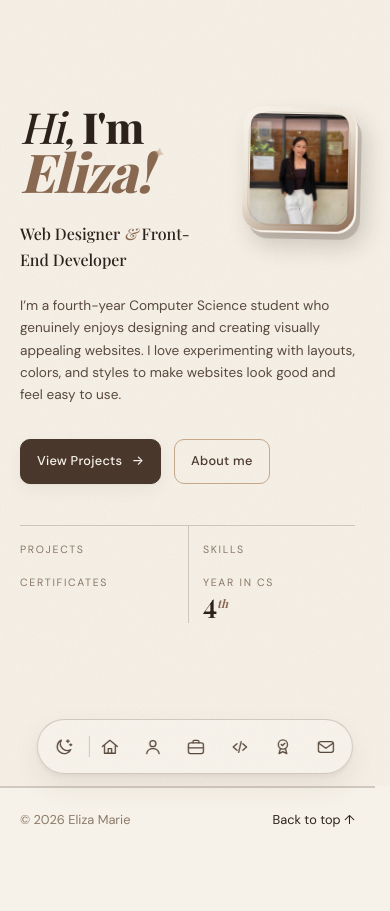
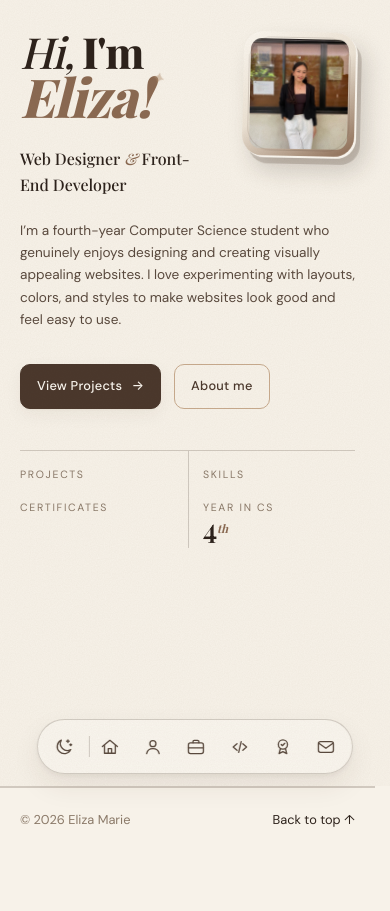
Before and after one commit to elizamariebelacsi0-hue/eliportfolio, a Django app: template templates/home.html in a window 390 px wide. Shown: the part 58-969 px from the top of the page. Run offline with Django 5.2, Linux system fonts and the light colour scheme; the template is opened without the code that fills it, so the values that code supplies are empty; some web fonts are replaced.

Commit message:
Reduce empty space on small homepage layouts

```diff
--- a/static/css/home.css
+++ b/static/css/home.css
@@ -178,6 +178,13 @@
 }
 
 @media (max-width: 900px) {
+    .home-page {
+        place-items: start center;
+        align-content: start;
+        min-height: calc(100vh - 4rem);
+        padding: clamp(1.5rem, 5vh, 3rem) var(--gutter) 3rem;
+    }
+
     .home-content {
         grid-template-columns: minmax(0, 1fr);
     }
@@ -202,8 +209,8 @@
 
 @media (max-width: 700px) {
     .home-page {
-        min-height: max(calc(100svh - 3.6rem), 620px);
-        padding: 2.5rem 1.25rem 6rem;
+        min-height: calc(100svh - 3.6rem);
+        padding: clamp(1.25rem, 4svh, 2rem) 1.25rem 2.5rem;
     }
 
     .home-content {
--- a/templates/home.html
+++ b/templates/home.html
@@ -5,7 +5,7 @@
 {% block page_label %}Home{% endblock %}
 
 {% block extra_css %}
-<link rel="stylesheet" href="{% static 'css/home.css' %}?v=25">
+<link rel="stylesheet" href="{% static 'css/home.css' %}?v=26">
 {% endblock %}
 
 {% block content %}
```
